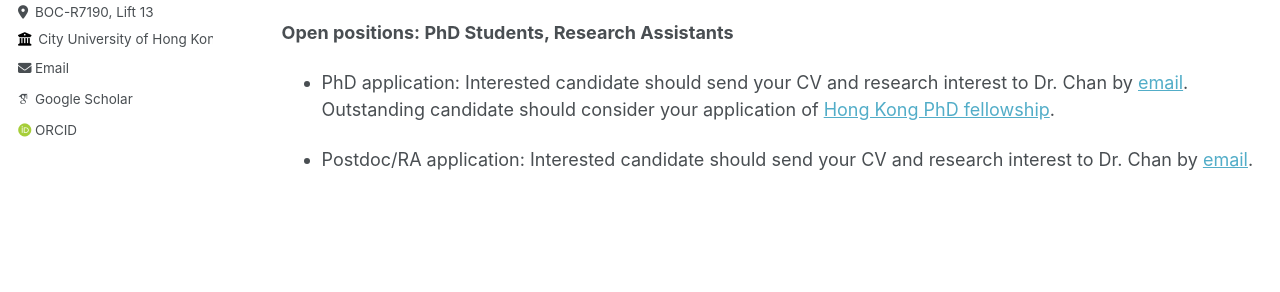
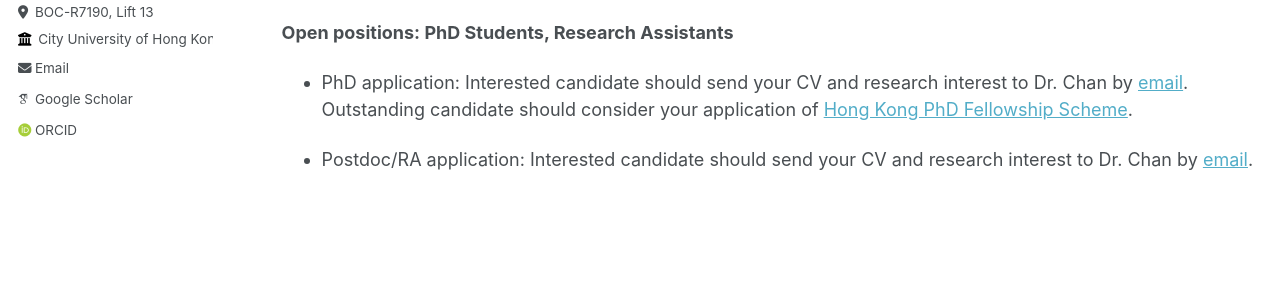
Before and after one commit to cychan-chem/chinychan.github.io, a Jekyll site: the page built from _pages/Open position.md, in a window 1280 px wide and 900 px high, scrolled down 702 px. Shown: the part 296-588 px from the top of the window. Built offline with Jekyll 4.4.1, drawn with Linux system fonts in a browser that asks for light colours; some web fonts are replaced.

Commit message:
Update Open position.md

```diff
--- a/_pages/Open position.md
+++ b/_pages/Open position.md
@@ -17,6 +17,6 @@ We invite self-motivated and creative students to join FOAM. Candidate with rese
 <b>Open positions:  PhD Students, Research Assistants</b>
 
 
-* PhD application: Interested candidate should send your CV and research interest to Dr. Chan by [email](mailto:chinychan2@cityu.edu.hk). Outstanding candidate should consider your application of [Hong Kong PhD fellowship](https://www.cityu.edu.hk/pg/hong-kong-phd-fellowship-scheme).
+* PhD application: Interested candidate should send your CV and research interest to Dr. Chan by [email](mailto:chinychan2@cityu.edu.hk). Outstanding candidate should consider your application of [Hong Kong PhD Fellowship Scheme](https://www.cityu.edu.hk/pg/hong-kong-phd-fellowship-scheme).
 
 * Postdoc/RA application: Interested candidate should send your CV and research interest to Dr. Chan by [email](mailto:chinychan2@cityu.edu.hk).
```
